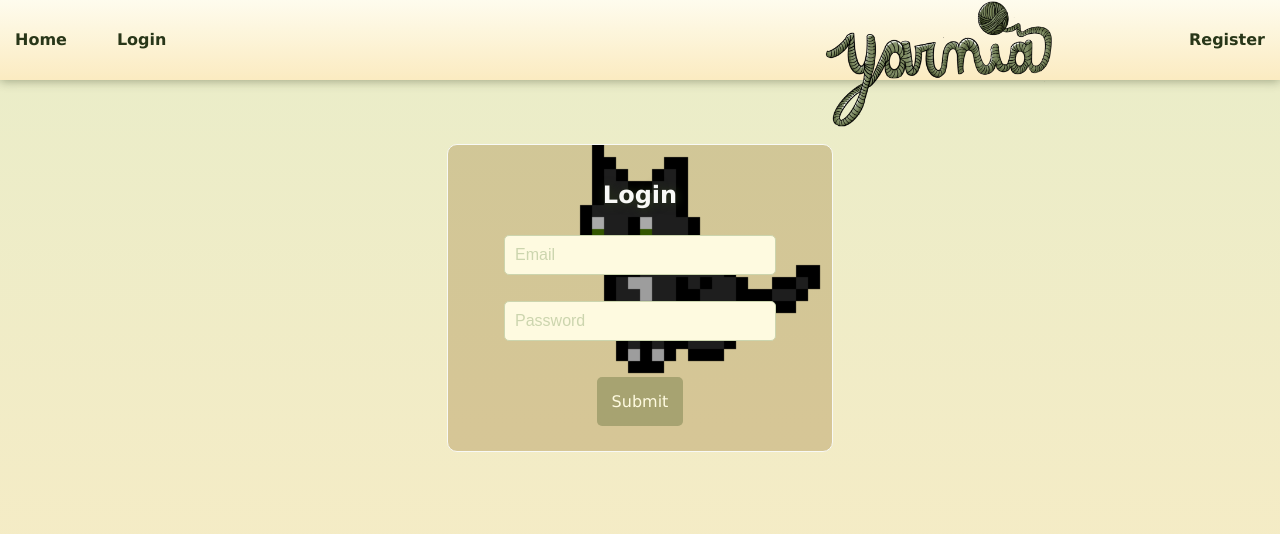
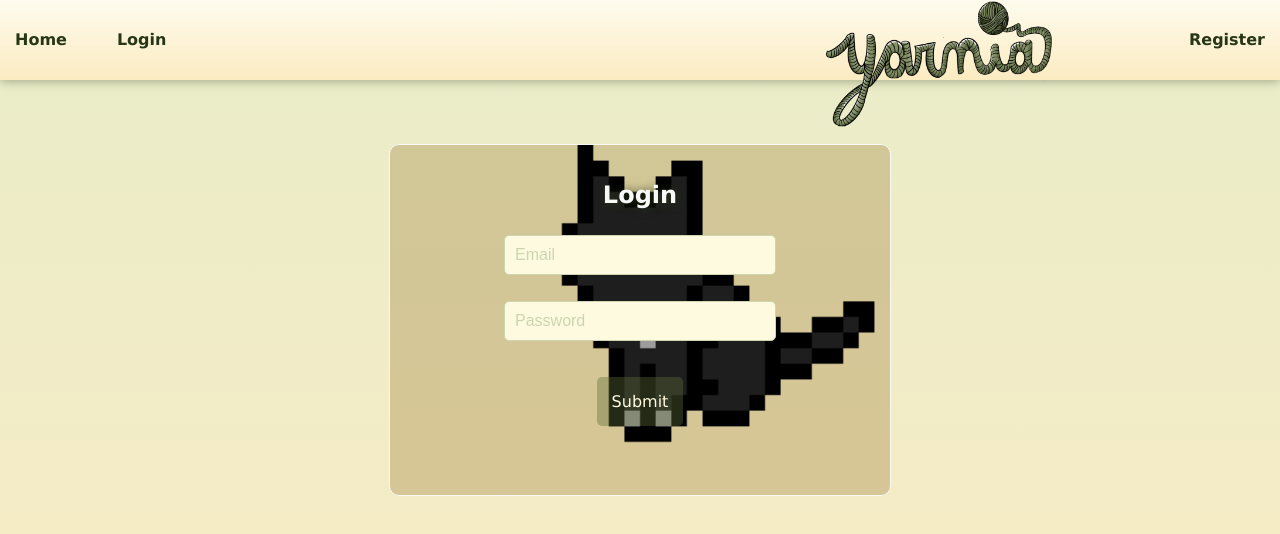
Before and after one commit to margonautix/yarnia.CAPSTONE, a React (Vite) app in the folder yarnia-project/: page /login in a window 1280 px wide. Shown: the top 534 px of the page. Built offline with nearby package versions, Linux system fonts and the light colour scheme.

Commit message:
styling login and register and sidebar

```diff
--- a/yarnia-project/src/App.css
+++ b/yarnia-project/src/App.css
@@ -106,10 +106,11 @@
   align-items: center;
   background: url("./components/images/Yarnia.gif");
   background-size: cover;
+  background-position: top;
   background-color: rgba(128, 83, 5, 0.25);
   background-repeat: no-repeat;
-  height: auto;
-  width: 30%;
+  height: 350px;
+  width: 500px;
   padding: 0px;
 }
 
@@ -178,7 +179,7 @@ body {
   padding-bottom: -30px;
 }
 .sidebar {
-  height: 18%;
+  height: 20%;
   width: 90%;
   background: #ccd5ae;
   border-radius: 8px;
```
